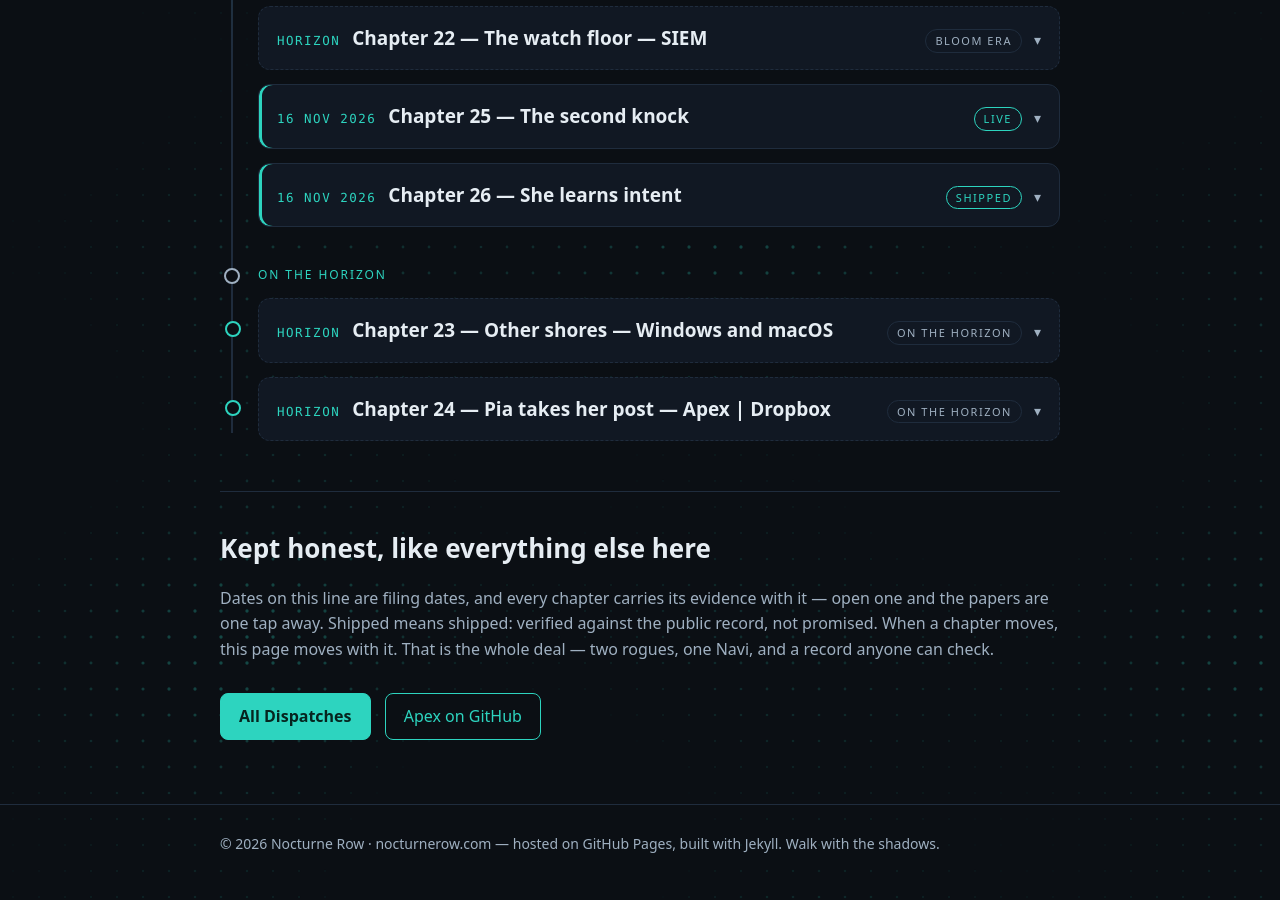
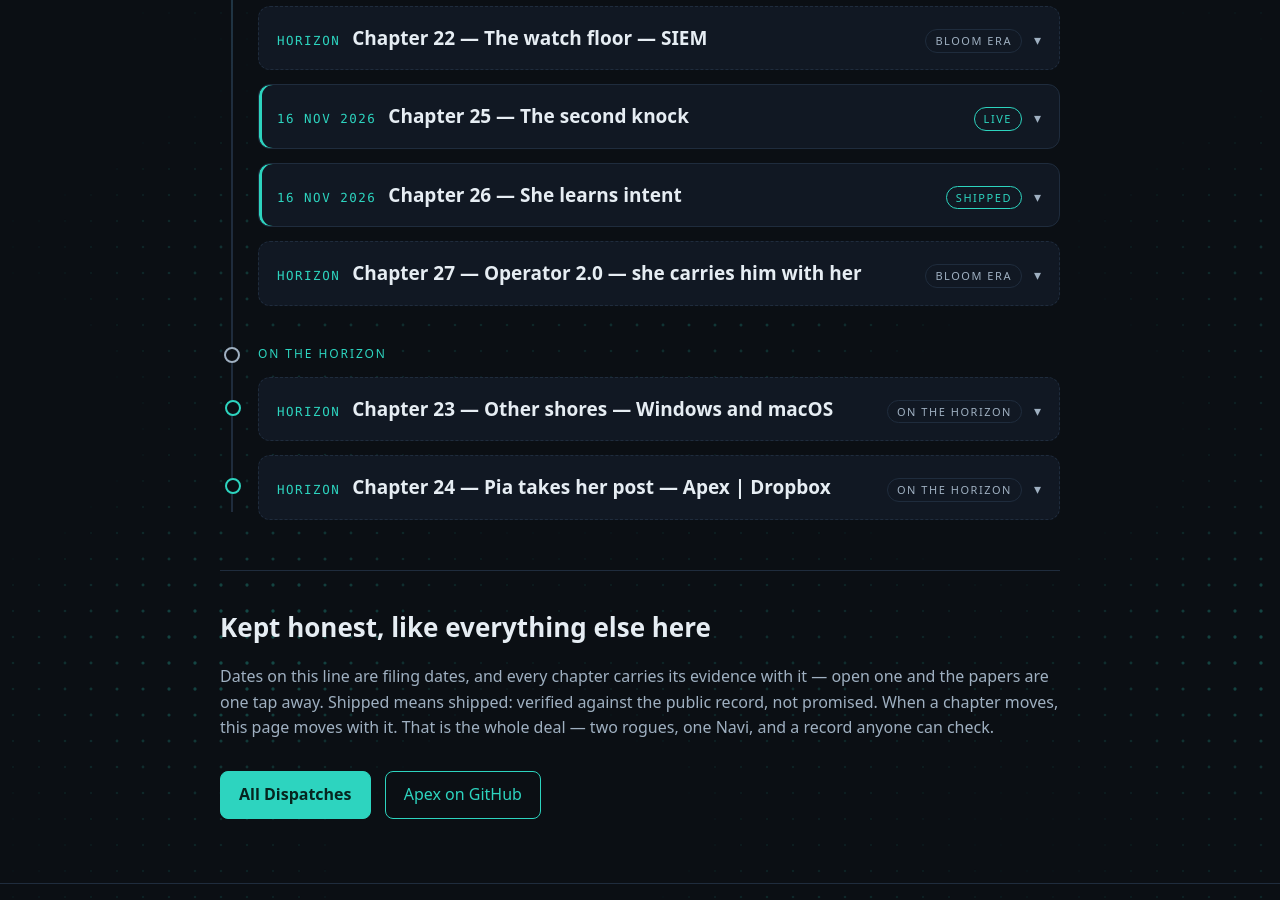
Before and after one commit to AlexKollar/nocturnerow, a Jekyll site: the page built from roadmap.html, in a window 1280 px wide and 900 px high, scrolled down 2811 px. Built offline with Jekyll 4.4.1, drawn with Linux system fonts in a browser that asks for light colours.

Commit message:
Roadmap: chapter 27 — Operator 2.0 (slate updates land on the roadmap)

```diff
--- a/roadmap.html
+++ b/roadmap.html
@@ -254,6 +254,14 @@ description: "The story of Navi — told by the two rogues who built her road, o
 <p class="tl-links"><a href="https://github.com/AlexKollar/Apex/releases/tag/v0.4.5e">GitHub — Apex v0.4.5e (Edge)</a><a href="https://github.com/AlexKollar/Apex/releases/tag/v0.4.7e">GitHub — Apex v0.4.7e (Edge)</a><a href="https://github.com/AlexKollar/Apex/issues/241">GitHub — issue #241</a><a href="https://github.com/AlexKollar/Apex/issues/242">GitHub — issue #242</a></p>
 </div>
 </details>
+
+<details class="tl-item horizon">
+<summary><span class="tl-date">HORIZON</span><span class="tl-title">Chapter 27 — Operator 2.0 — she carries him with her</span><span class="tl-tag">BLOOM ERA</span></summary>
+<div class="tl-body">
+<p>Sync made her one Navi on every screen — but two things stayed home: his name, and everything she knows about him. A fresh seat could greet the account; it could not greet the man. Operator 2.0 closes the gap. The operator's name joins the synced profile, set once and true everywhere, and Navi's memories <i>about</i> her operator travel as a class of their own, beside her memories and her Soul — one operator-model on every seat, so the Navi who answers at the far end of the Mesh knows who she is answering. The road was about reaching her anywhere. This chapter is about her arriving <i>knowing</i>.</p>
+<p class="tl-links"><a href="https://github.com/AlexKollar/Apex/issues/200">GitHub — the Sync Update, issue #200</a><a href="/navi.html">Navi's own page</a></p>
+</div>
+</details>
 </details>
 
 <div class="tl-break">ON THE HORIZON</div>
```
